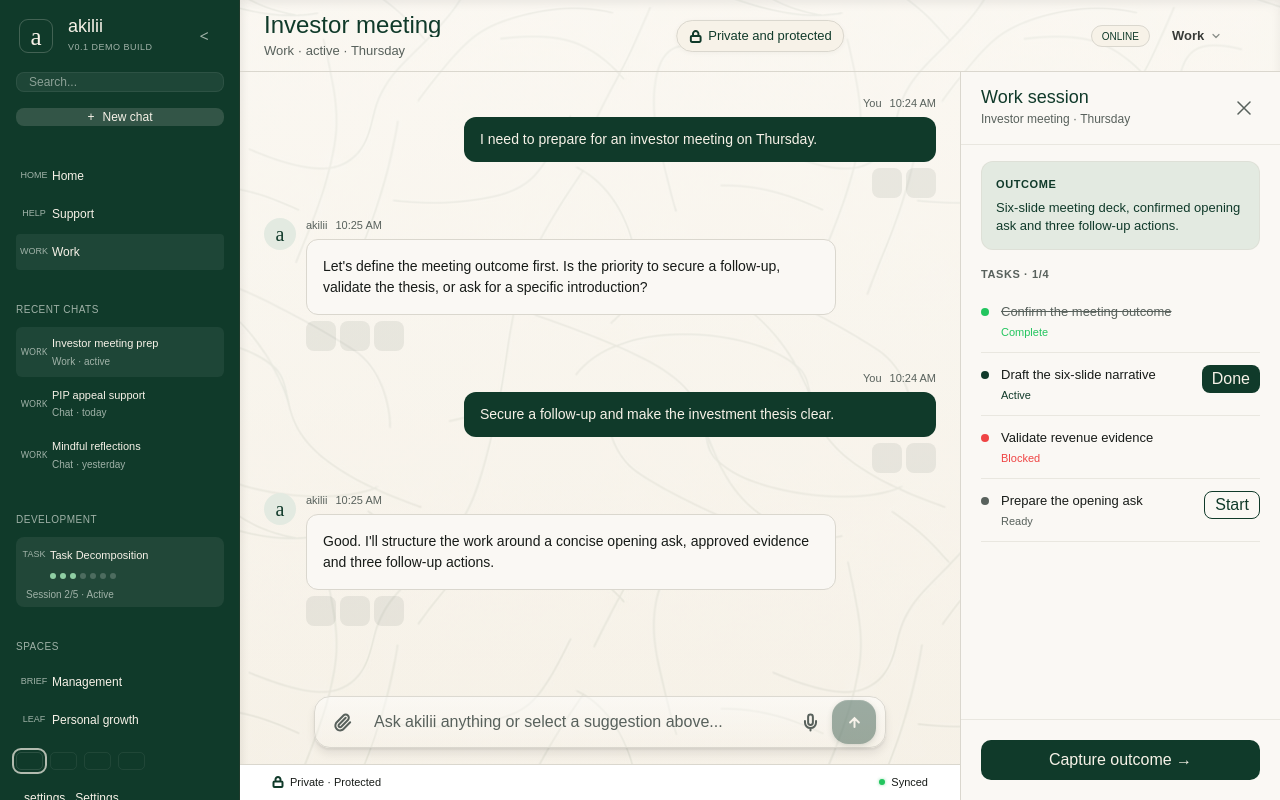
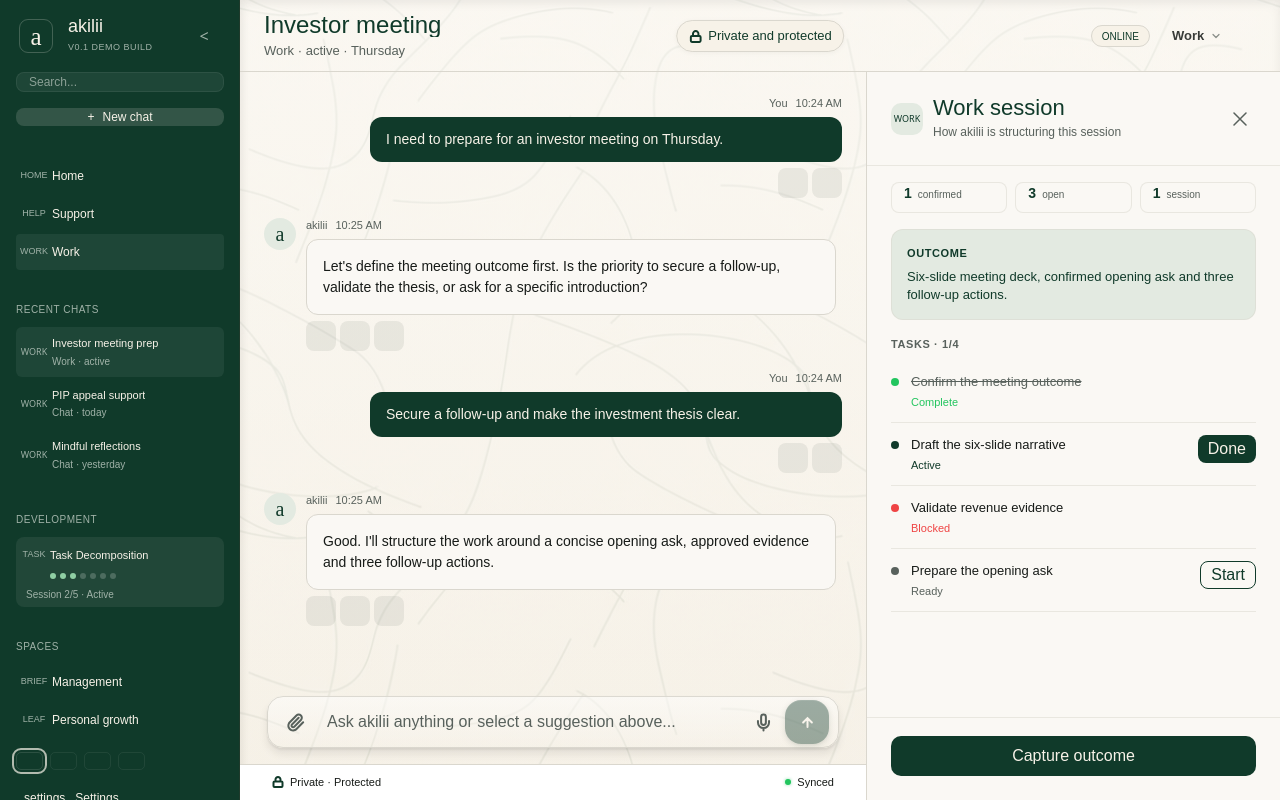
Before and after one commit to FullSpektrum-ai/akilii, a React (Vite) app: page /work in a window 1280 px wide. Built offline with nearby package versions, Linux system fonts and the light colour scheme; a web font is replaced by a local one.

Commit message:
Rebuild work side panel to canonical treatment

```diff
--- a/src/components/WorkPanel.tsx
+++ b/src/components/WorkPanel.tsx
@@ -1,5 +1,5 @@
 import { useNavigate } from "react-router-dom";
-import { useApp, Task, TaskStatus } from "@/store";
+import { useApp, type Task, type TaskStatus } from "@/store";
 
 const STATUS_LABELS: Record<TaskStatus, { label: string; color: string; dotColor: string }> = {
   complete: { label: "Complete", color: "#22c55e", dotColor: "#22c55e" },
@@ -58,19 +58,21 @@ export default function WorkPanel({ onClose }: { onClose: () => void }) {
   const completed = tasks.filter((t) => t.status === "complete").length;
 
   return (
-    <div className="w-[320px] shrink-0 flex flex-col h-full" style={{ background: "var(--ws-work-panel-bg)", borderLeft: "1px solid var(--ws-border)" }}>
-      {/* Header */}
-      <div className="flex items-center justify-between px-5 py-4" style={{ borderBottom: "1px solid var(--ws-border-alpha)" }}>
+    <aside className="canonical-side-panel" style={{ background: "var(--ws-work-panel-bg)" }}>
+      <div className="panel-header">
+        <div className="panel-title-group">
+          <div className="panel-icon">work</div>
           <div>
             <h2
-            className="text-[18px] leading-none"
+              className="panel-title"
               style={{ fontFamily: "'DM Serif Display:Regular', sans-serif", color: "var(--ws-heading)" }}
             >
               Work session
             </h2>
             <p className="font-normal text-[12px] mt-1" style={{ fontFamily: "'Inter:Regular', sans-serif", color: "var(--ws-secondary)" }}>
-            Investor meeting · Thursday
+              How akilii is structuring this session
             </p>
+          </div>
         </div>
         <button
           onClick={onClose}
@@ -86,8 +88,13 @@ export default function WorkPanel({ onClose }: { onClose: () => void }) {
         </button>
       </div>
 
-      {/* Outcome */}
-      <div className="mx-5 mt-4 p-3.5 rounded-[12px]" style={{ background: "var(--ws-work-outcome-bg)", border: "1px solid var(--ws-border-alpha)" }}>
+      <div className="panel-stats">
+        <div><strong>{completed}</strong><span>confirmed</span></div>
+        <div><strong>{tasks.length - completed}</strong><span>open</span></div>
+        <div><strong>1</strong><span>session</span></div>
+      </div>
+
+      <div className="panel-card outcome-card" style={{ background: "var(--ws-work-outcome-bg)", border: "1px solid var(--ws-border-alpha)" }}>
         <p className="font-semibold text-[11px] tracking-[0.6px] mb-1.5" style={{ fontFamily: "'Inter:Semi Bold', sans-serif", color: "var(--ws-heading)" }}>
           OUTCOME
         </p>
@@ -96,8 +103,7 @@ export default function WorkPanel({ onClose }: { onClose: () => void }) {
         </p>
       </div>
 
-      {/* Tasks */}
-      <div className="flex-1 overflow-y-auto min-h-0 px-5 mt-4">
+      <div className="flex-1 overflow-y-auto min-h-0 px-6 mt-4">
         <p className="font-semibold text-[11px] tracking-[0.6px] mb-2" style={{ fontFamily: "'Inter:Semi Bold', sans-serif", color: "var(--ws-secondary)" }}>
           TASKS · {completed}/{tasks.length}
         </p>
@@ -108,16 +114,15 @@ export default function WorkPanel({ onClose }: { onClose: () => void }) {
         </div>
       </div>
 
-      {/* Footer CTA */}
-      <div className="p-5" style={{ borderTop: "1px solid var(--ws-border-alpha)" }}>
+      <div className="panel-footer">
         <button
           onClick={() => navigate("/outcome")}
           className="w-full h-10 rounded-[10px] font-medium text-[13px] hover:opacity-90 transition-opacity"
           style={{ background: "var(--ws-work-task-active)", fontFamily: "'Inter:Medium', sans-serif", color: "var(--ws-send-text)" }}
         >
-          Capture outcome →
+          Capture outcome
         </button>
       </div>
-    </div>
+    </aside>
   );
 }
```
Lines whose indentation alone changed are shown as unchanged.
